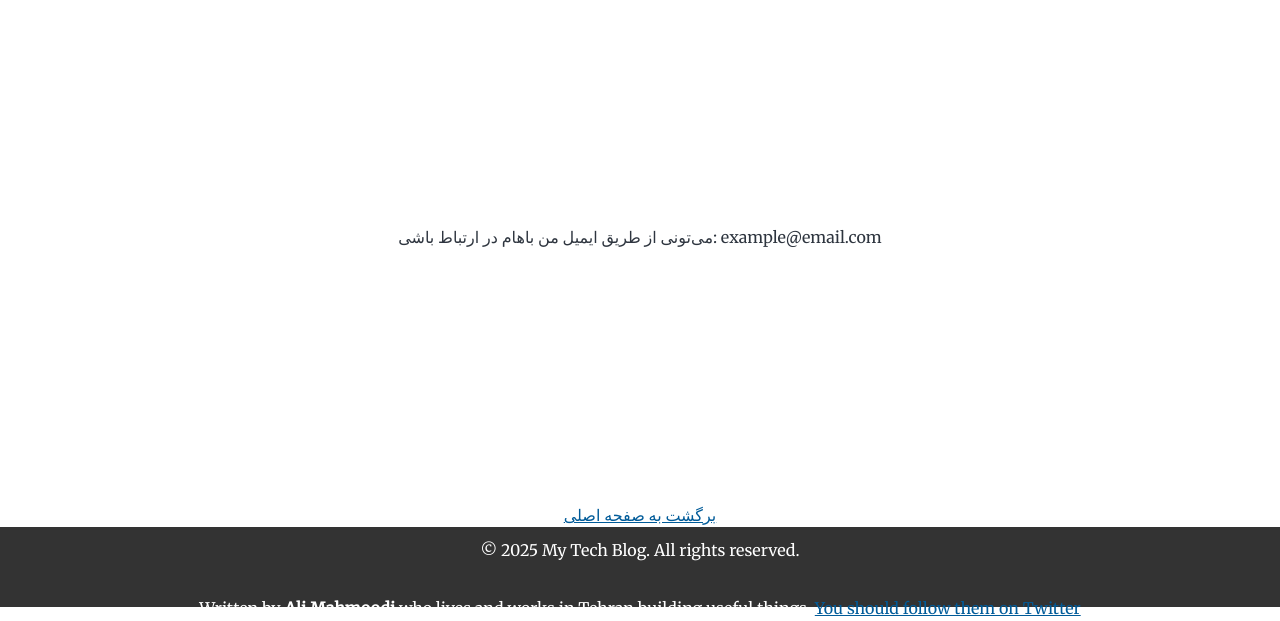
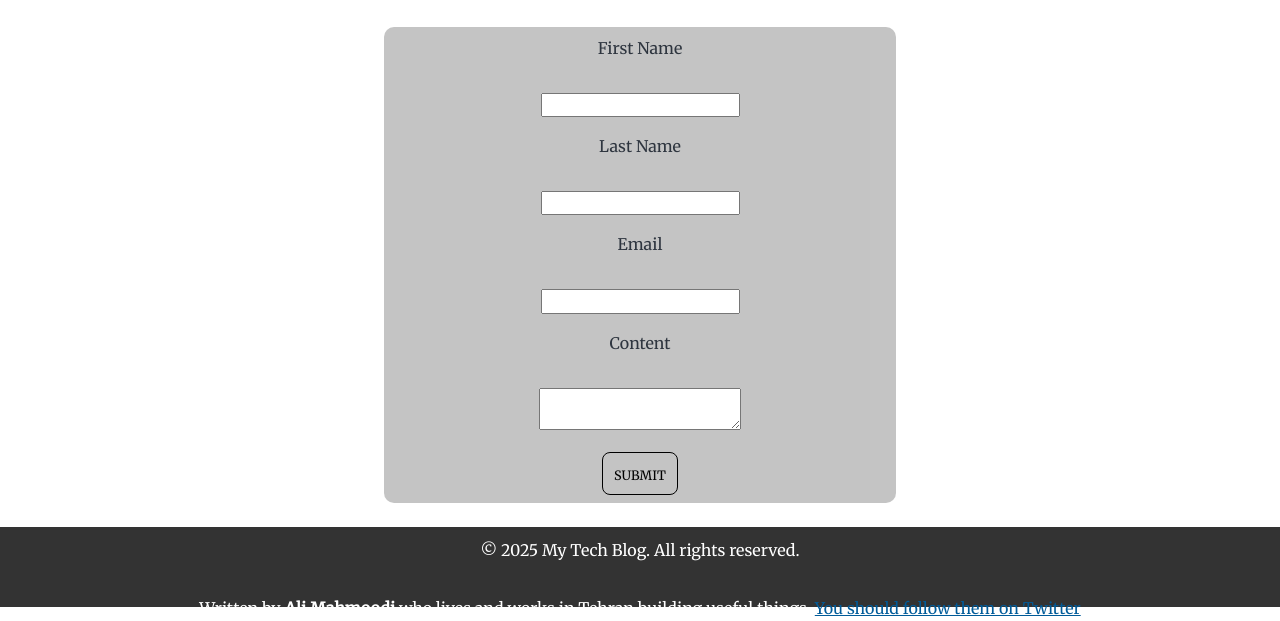
Before and after one commit to alpha330/CV-GATSBY-V2, a Gatsby site: page /contact-me in a window 1280 px wide. Shown: the part 193-814 px from the top of the page. Built offline with nearby package versions, Linux system fonts and the light colour scheme; Gatsby itself is replaced by a stand-in of ours.

Commit message:
update
add home
change to blog from index
compelete contact me

```diff
--- /dev/null
+++ b/src/components/Button/Button.jsx
@@ -0,0 +1,49 @@
+import React from "react";
+import styled from "styled-components";
+
+const Button = ({type,children,handleclick =()=>{},color="default",loading}) =>{
+
+  const LoadingStyle = styled.span`
+    color: #ffffff;
+    font-size: 45px;
+    text-indent: -9999em;
+    overflow: hidden;
+    width: 1rem;
+    height: 1rem;
+    border-radius: 50%;
+    position: relative;
+    transform: translateZ(0);
+    animation: mltShdSpin 1.7s infinite ease, round 1.7s infinite ease;
+  `
+
+  const BtnStyle = styled.button`
+    padding:.7rem;
+    text-transform: uppercase;
+    font-weight: 400;
+    border-radius: .5rem;
+    width: 100%;
+    height: fit-content;
+    outline: none;
+    border: 1px solid black;
+    ${ color === "default" &&  " background: transparent;"}
+    ${ color === "light" &&  " background: white;"}
+    ${ color === "dark" &&  " background: black;"}
+    color: black;
+    transition: all 500ms ease-in-out;
+    &:hover{
+      border: 1px solid blue;
+      color: blue;
+      cursor:pointer;
+    }
+  `;
+
+
+  return(
+    <>
+      {loading && <BtnStyle onClick={handleclick} type={type}><small><LoadingStyle></LoadingStyle></small></BtnStyle>}
+      {!loading && <BtnStyle onClick={handleclick} type={type}><small>{children}</small></BtnStyle> }
+    </>
+  )
+}
+
+export default Button
--- a/src/components/Header/Header.js
+++ b/src/components/Header/Header.js
@@ -43,6 +43,7 @@ const Header = () => {
         />
         <Nav>
             <Link to="/" >Home</Link>
+            <Link to="/blog" >Blog</Link>
             <Link to="/about" >About</Link>
             <Link to="/contact-me">Contact Me</Link>
         </Nav>
--- a/src/components/Header/Header.module.css
+++ b/src/components/Header/Header.module.css
@@ -1,6 +1,6 @@
 /* header.module.css */
 .Header {
-    background-color: #333;
+    background-color: #33333349;
     padding: 10px;
   }
 
--- /dev/null
+++ b/src/components/Inputs/Inputs.jsx
@@ -0,0 +1,22 @@
+import React from "react";
+
+const Inputs = ({type,nameFor,label,onFunction = ()=>{}}) => {
+  if(type === "textarea"){
+    return(
+      <>
+      <label  htmlFor={nameFor}><p>{label}</p></label>
+      <textarea onChange={onFunction} id={nameFor}></textarea>
+      </>
+    )
+  }else{
+    return(
+      <>
+      <label htmlFor={nameFor}><p>{label}</p></label>
+      <input onChange={onFunction} type={type} id={nameFor}/>
+      </>
+    )
+  }
+
+}
+
+export default Inputs
--- a/src/pages/contact-me.js
+++ b/src/pages/contact-me.js
@@ -1,18 +1,69 @@
 import React from "react";
-import { Link } from "gatsby";
+import styled from "styled-components";
 import Layout from "../components/layout";
+import Inputs from "../components/Inputs/Inputs";
+import Button from "../components/Button/Button";
+import Seo from "../components/seo";
 
 const ContactPage = ({location}) => {
     const setTitle= "Contact Me"
+    const MainContactDiv = styled.div`
+      width: 100%;
+      height: 80vh;
+      padding: 0 4rem;
+      display:flex;
+      align-items:center;
+      justify-content:space-between;
+      flex-direction:column;
+    `;
+    const FormSection = styled.form`
+      width: 50%;
+      min-height:fit-content;
+      max-height: 40vh;
+      padding: 0 4rem;
+      display:flex;
+      align-items:center;
+      justify-content:space-between;
+      flex-direction:column;
+      border-radius:10px;
+      margin:auto;
+      background-color: #33333349;
+    `;
+
+    const DivInput = styled.div`
+      width:fit-content;
+      height:fit-content;
+      padding:.5rem;
+      text-align:center;
+      text-transform:capitalize;
+    `;
     return (
       <Layout title={setTitle} location={location}>
-          <main>
+          <MainContactDiv>
             <h1>Contact Me</h1>
-            <p>می‌تونی از طریق ایمیل من باهام در ارتباط باشی: example@email.com</p>
-            <Link to="/">برگشت به صفحه اصلی</Link>
-          </main>
+            <FormSection>
+              <DivInput>
+                <Inputs label={"first name"} type={"text"} nameFor={"firstName"}/>
+              </DivInput>
+              <DivInput>
+                <Inputs label={"last name"} type={"text"} nameFor={"lastName"}/>
+              </DivInput>
+              <DivInput>
+                <Inputs label={"email"} type={"email"} nameFor={"email"}/>
+              </DivInput>
+              <DivInput>
+                <Inputs label={"content"} type={"textarea"} nameFor={"content"}/>
+              </DivInput>
+              <DivInput>
+              <Button color="default">submit</Button>
+              </DivInput>
+
+            </FormSection>
+          </MainContactDiv>
       </Layout>
     );
 };
 
+export const Head = () => <Seo title="AliMahmoodi Contact Me" />
+
 export default ContactPage;
```
Also changed, not shown: src/pages/blog.js (added, +91 -0 lines), src/pages/index.js (+5 -50 lines).
